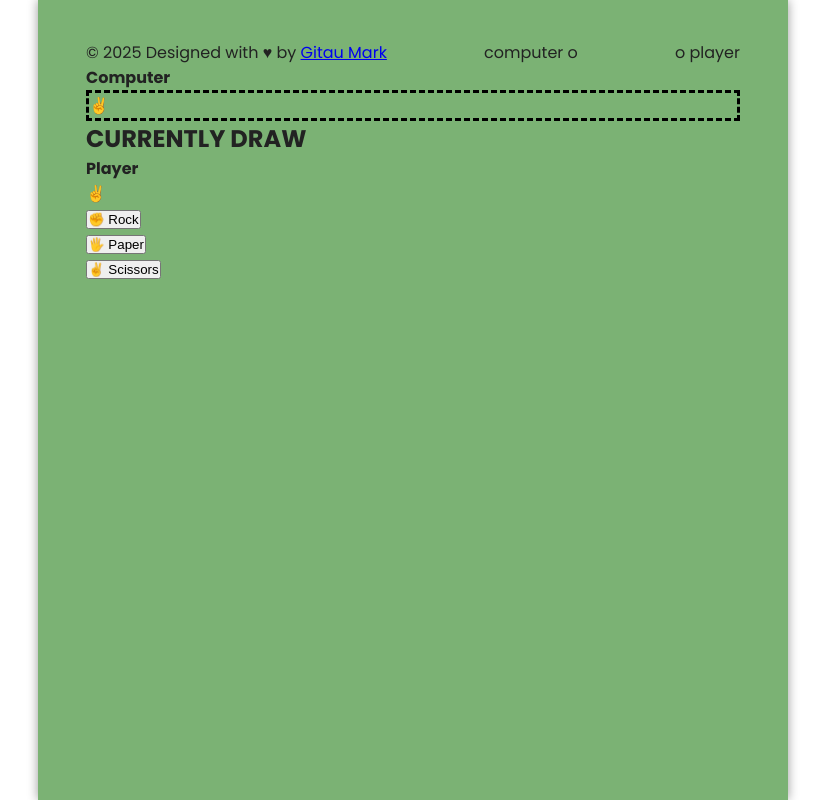
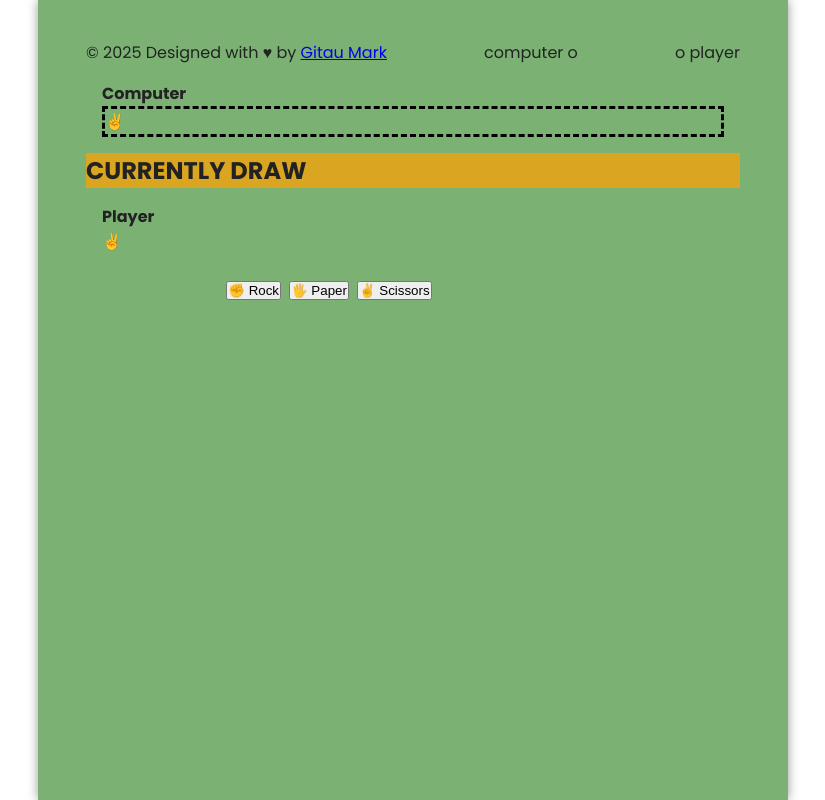
Before and after one commit to de-scientist/rock_paper_scissors_game, a website built with Vite: page index.html in a window 1280 px wide. Shown: the whole page, without its empty margins (227-1052 px from the left). Built offline with nearby package versions, Linux system fonts and the light colour scheme.

Commit message:
add border box styling

```diff
--- a/src/style.css
+++ b/src/style.css
@@ -40,6 +40,7 @@ body {
   display: block;
   align-items: center;
   justify-content: space-between;
+  padding: 1rem;
 }
 
 .computer .comp {
@@ -48,3 +49,41 @@ body {
   border-style: dashed;
 
 }
+
+.result {
+  background: goldenrod;
+}
+
+.player {
+  display: block;
+  padding: 1rem;
+}
+
+.buttons {
+  display: flex;
+  align-items: center;
+  justify-content: center;
+  padding-right: 10rem;
+  font-size: 5rem;
+  border-radius: 3rem;
+}
+
+.buttons .rock {
+  padding-right: 0.5rem;
+  font-size: 1.4rem;
+  border-radius: 3rem;
+}
+
+.buttons .paper {
+  padding-right: 0.5rem;
+  font-size: 1.4rem;
+  border-radius: 3rem;
+
+}
+
+.buttons .scissors {
+  padding-right: 0.5rem;
+  font-size: 1.4rem;
+  border-radius: 5px;
+
+}
```
Also changed, not shown: index.html (+1 -0 lines).
